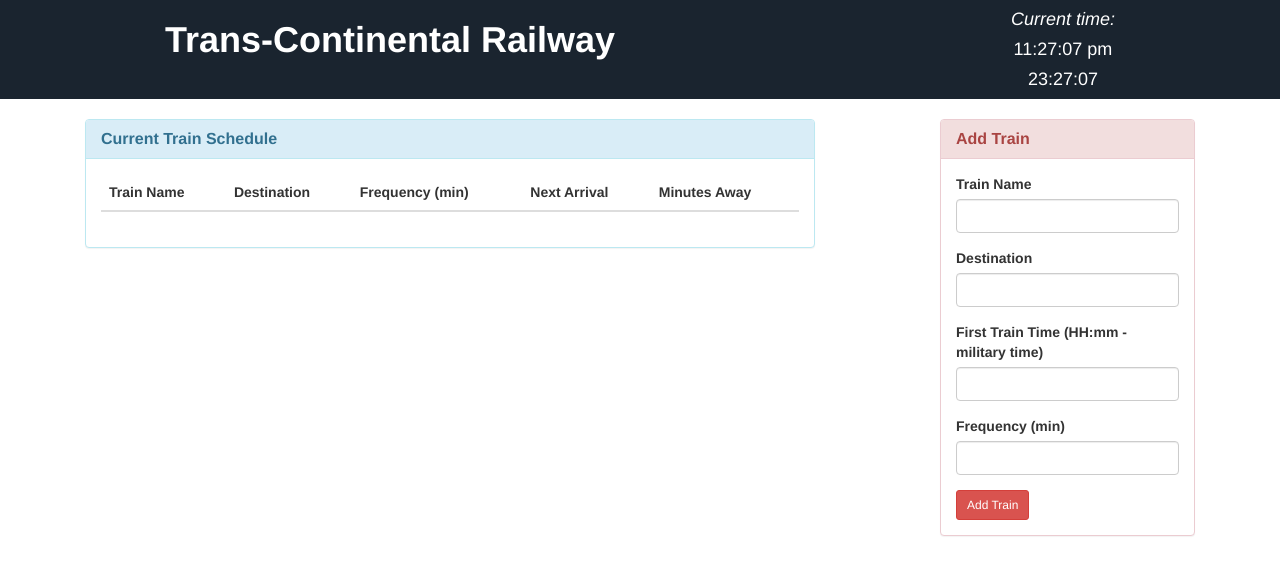
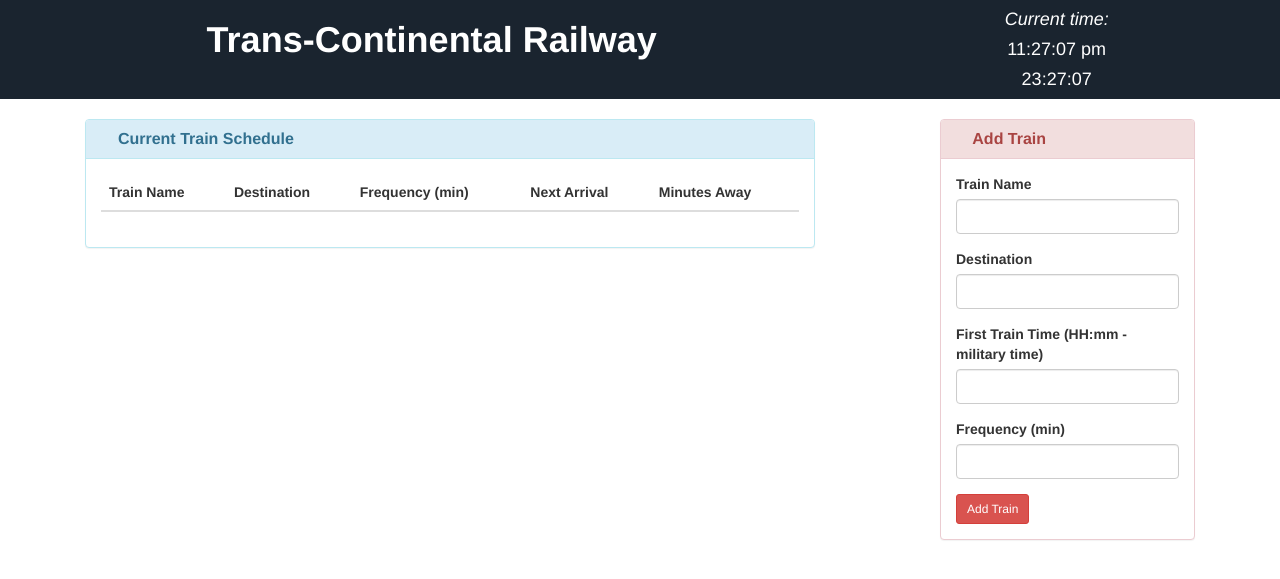
Before and after one commit to eglabe/Train-Scheduler, a PHP site: page / in a window 1280 px wide. Shown: the top 579 px of the page. Run offline with PHP 8.4, Linux system fonts and the light colour scheme; lists and menus that the app fills with data are empty; some libraries are stand-ins or nearby versions; some web fonts are replaced.

Commit message:
header and input changes

```diff
--- a/assets/css/style.css
+++ b/assets/css/style.css
@@ -3,10 +3,6 @@
 	color: white;
 }
 
-#title {
-	margin-left: 150px;
+.form-control {
+	height: 35px;
 }
-
-#current-time-div {
-	margin-right: 150px;
-}
--- a/index.html
+++ b/index.html
@@ -19,8 +19,8 @@
 
   <!-- Title -->
   <div id="header" class="container-fluid">
-    <h1 id="title" class="text-center pull-left"><strong>Trans-Continental Railway</strong></h1>
-    <div id="current-time-div" class="pull-right">
+    <h1 id="title" class="text-center col-sm-8"><strong>Trans-Continental Railway</strong></h1>
+    <div id="current-time-div" class=" text-center col-sm-4">
       <h4 class="text-center"><em>Current time:</em></h4>
       <h4 class="text-center" id="standard-time"></h4>
       <h4 class="text-center" id="military-time"></h4>
@@ -36,7 +36,7 @@
         <!-- Table -->
         <div class="panel panel-info">
           <div class="panel-heading">
-            <h3 class="panel-title"><strong><i class=""></i>Current Train Schedule</strong></h3>
+            <h3 class="panel-title"><strong><i class="glyphicon glyphicon-calendar"></i> Current Train Schedule</strong></h3>
           </div>
 
           <div class="panel-body">
@@ -67,7 +67,7 @@
         <!-- First panel is for handling the search parameters -->
         <div class="panel panel-danger">
           <div class="panel-heading">
-            <h3 class="panel-title"><strong><i class=""></i>Add Train</strong></h3>
+            <h3 class="panel-title"><strong><i class="glyphicon glyphicon-plus-sign"></i> Add Train</strong></h3>
           </div>
 
           <div class="panel-body">
```
